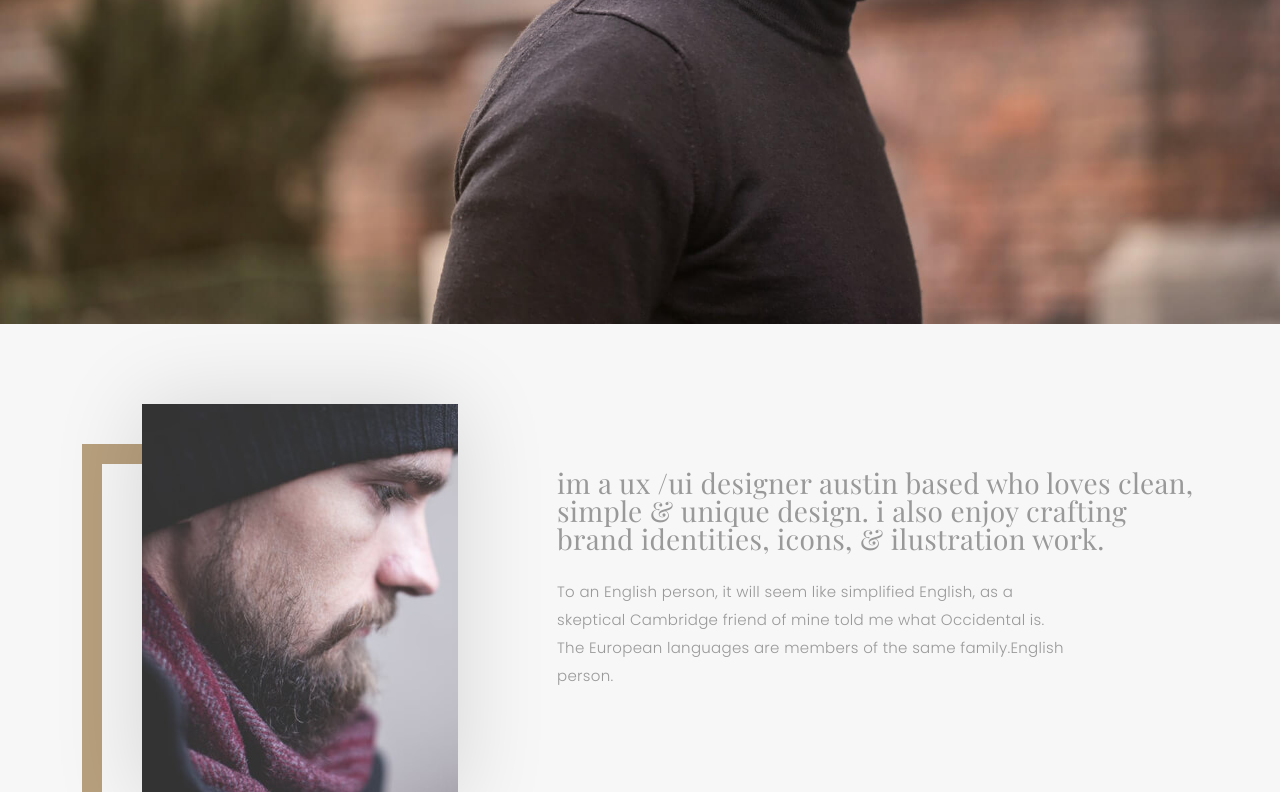
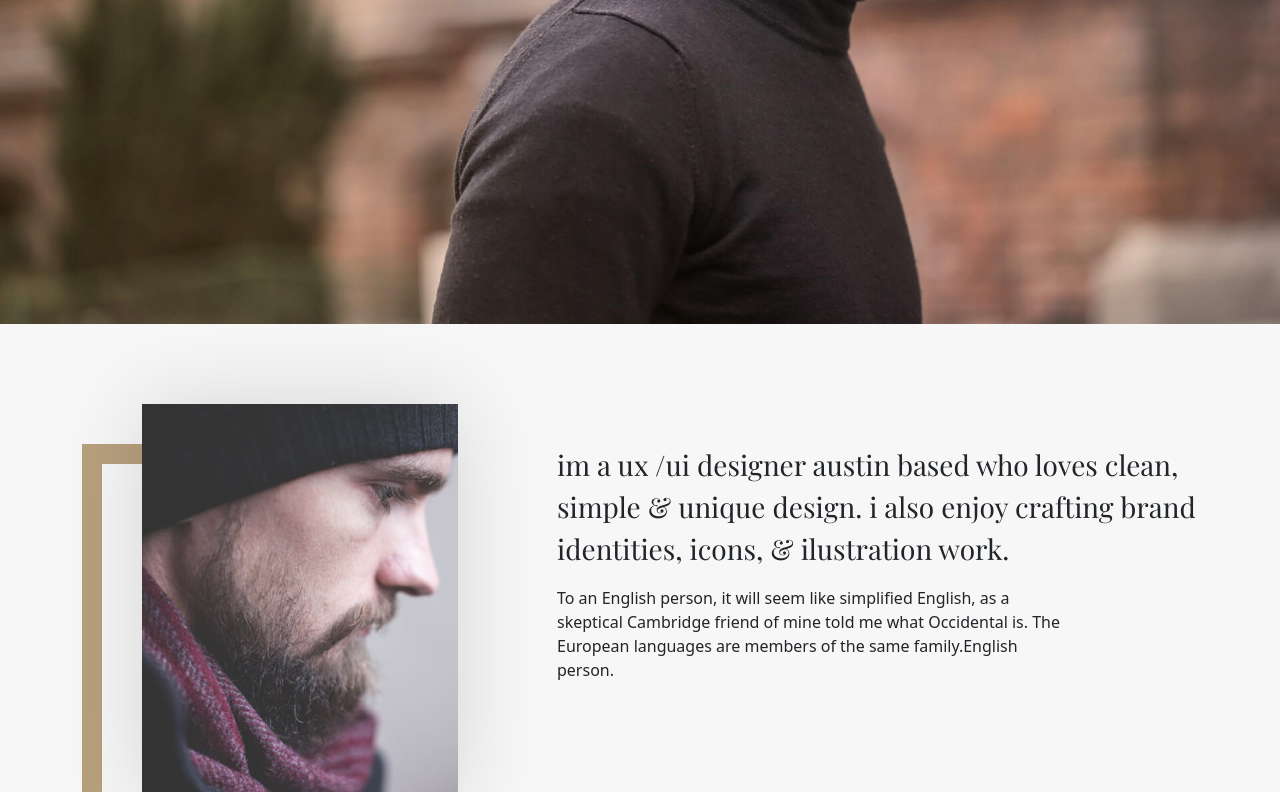
Before and after one commit to kamalhlc73/folio_template, a plain HTML site: page index.html in a window 1280 px wide. Shown: the part 476-1268 px from the top of the page. Drawn offline with nearby package versions, Linux system fonts and the light colour scheme; files that its build step writes are made by us from their sources; files whose address does not match are found by name; a web font is replaced by a local one.

Commit message:
Update index.html

```diff
--- a/index.html
+++ b/index.html
@@ -21,13 +21,13 @@
   <link href="https://cdn.jsdelivr.net/npm/bootstrap@5.3.0-alpha3/dist/css/bootstrap.min.css" rel="stylesheet" integrity="sha384-KK94CHFLLe+nY2dmCWGMq91rCGa5gtU4mk92HdvYe+M/SXH301p5ILy+dN9+nJOZ" crossorigin="anonymous">
   <!-- Option 1: Include in HTML -->
 <link rel="stylesheet" href="https://cdn.jsdelivr.net/npm/bootstrap-icons@1.3.0/font/bootstrap-icons.css">
-  <link href="bootstrap-icons.css" rel="stylesheet">
-  <link href="boxicons.min.css" rel="stylesheet">
-  <link href="glightbox.min.css" rel="stylesheet">
-  <link href="swiper-bundle.min.css" rel="stylesheet">
+  <link href="css/bootstrap-icons.css" rel="stylesheet">
+  <link href="css/boxicons.min.css" rel="stylesheet">
+  <link href="css/glightbox.min.css" rel="stylesheet">
+  <link href="css/swiper-bundle.min.css" rel="stylesheet">
 
   <!-- Template Main CSS File -->
-  <link href="style.css" rel="stylesheet">
+  <link href="css/style.css" rel="stylesheet">
 
   <!-- =======================================================
   * Template Name: Folio
```
